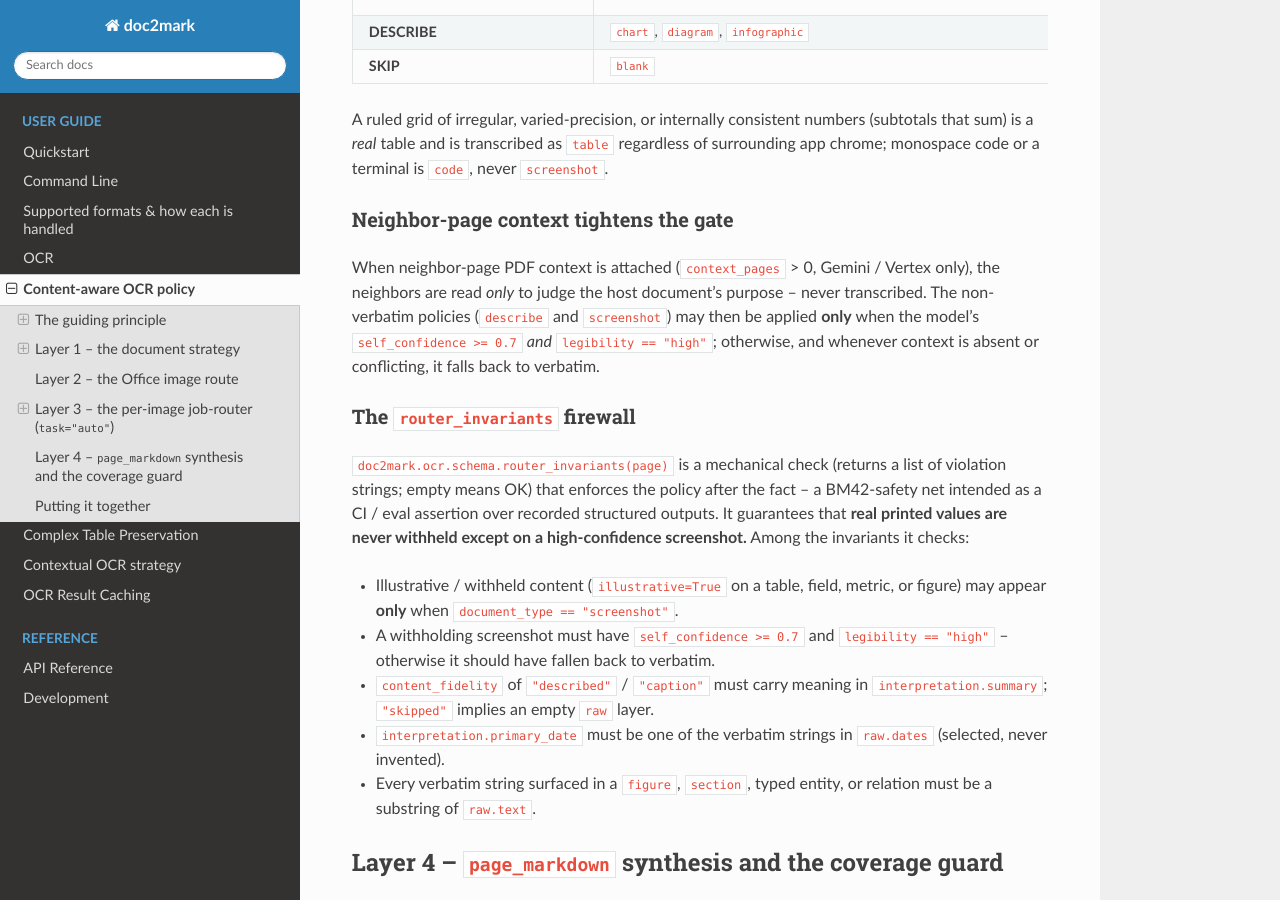
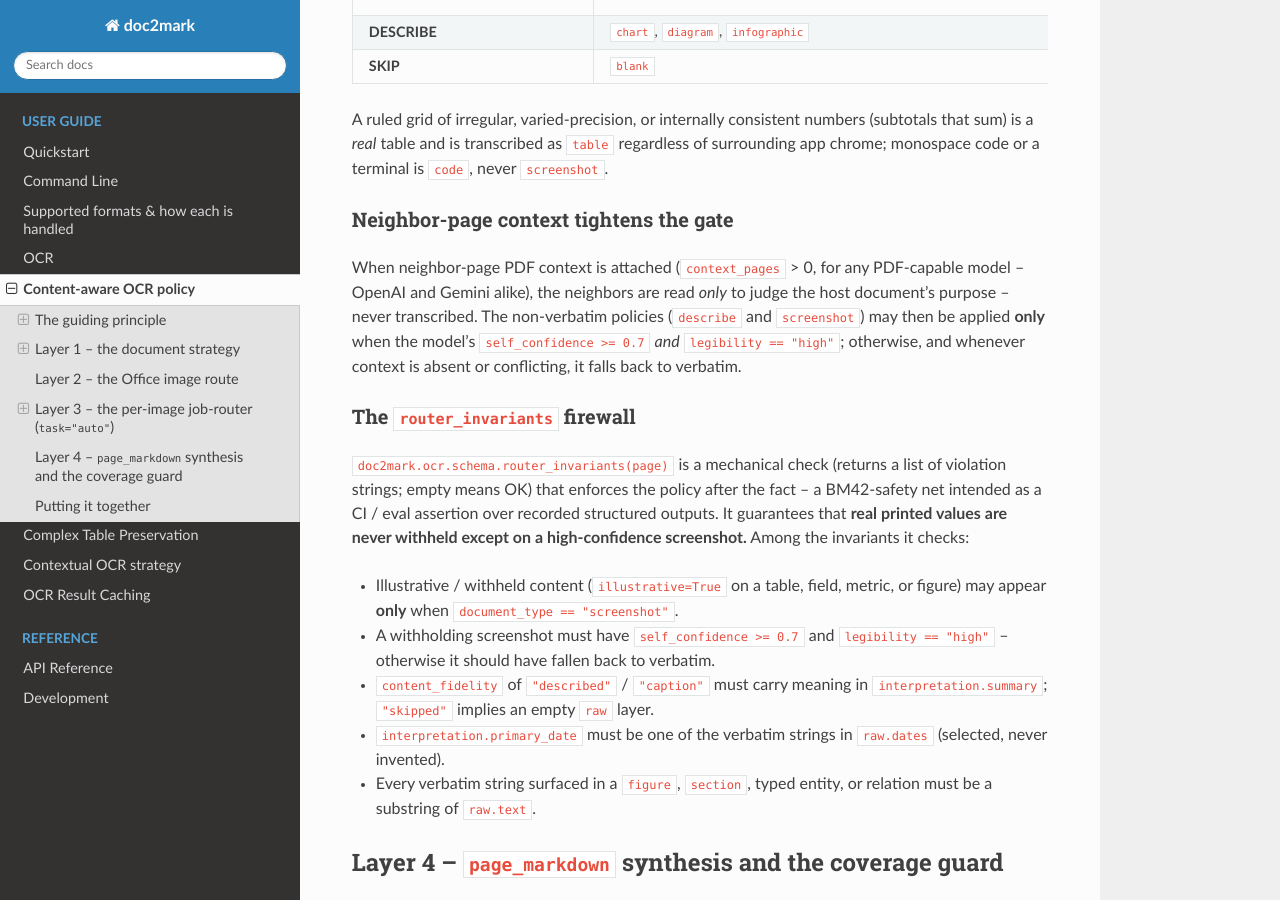
Before and after one commit to luisleo526/doc2mark, a Sphinx documentation site: the page built from docs/ocr_policy.rst, in a window 1280 px wide and 900 px high, scrolled down 3742 px. Built offline with Sphinx 7.4.7 and the Read the Docs theme 3.1.0, drawn with Linux system fonts in a browser that asks for light colours.

Commit message:
docs: fix neighbor-context provider claim in ocr_policy.rst
Read-through pass: corrected the one factual error found across the three feature
pages — neighbor-page PDF context is not 'Gemini/Vertex only'; OpenAI inline-PDF
context is enabled (_context_pdf_enabled = _model_supports_pdf(model)), so it works
for any PDF-capable model. All other cited internals, constants, and thresholds in
tables/contextual_ocr/ocr_policy were verified accurate against the code.

Co-Authored-By: Claude Opus 4.8 (1M context) <noreply@anthropic.com>

```diff
--- a/docs/ocr_policy.rst
+++ b/docs/ocr_policy.rst
@@ -219,9 +219,9 @@ never ``screenshot``.
 Neighbor-page context tightens the gate
 ~~~~~~~~~~~~~~~~~~~~~~~~~~~~~~~~~~~~~~~~~
 
-When neighbor-page PDF context is attached (``context_pages`` > 0, Gemini /
-Vertex only), the neighbors are read *only* to judge the host document's purpose
--- never transcribed. The non-verbatim policies (``describe`` and
+When neighbor-page PDF context is attached (``context_pages`` > 0, for any
+PDF-capable model -- OpenAI and Gemini alike), the neighbors are read *only* to
+judge the host document's purpose -- never transcribed. The non-verbatim policies (``describe`` and
 ``screenshot``) may then be applied **only** when the model's
 ``self_confidence >= 0.7`` *and* ``legibility == "high"``; otherwise, and
 whenever context is absent or conflicting, it falls back to verbatim.
```
